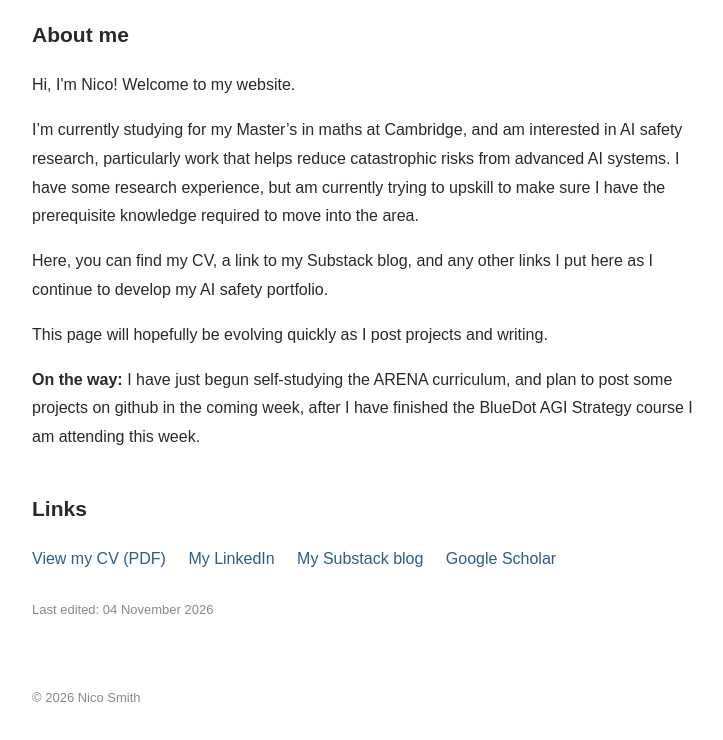
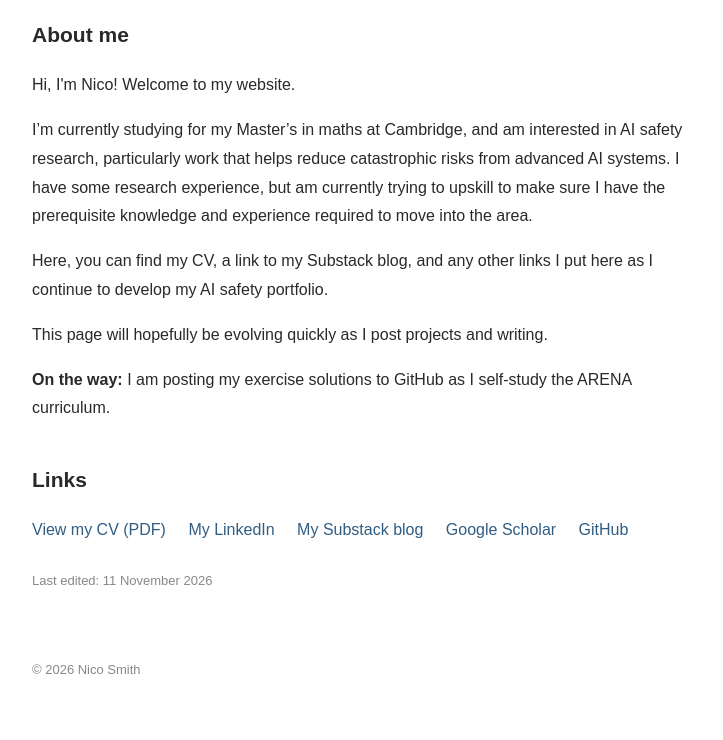
Before and after one commit to nicohsmith/nicohsmith.github.io, a plain HTML site: page index.html in a window 1280 px wide. Shown: the part 214-954 px from the top of the page, without its empty margins (268-991 px from the left). Drawn offline with Linux system fonts and the light colour scheme.

Commit message:
Revise personal introduction and update GitHub link
Updated the text to clarify prerequisite knowledge and changed the GitHub reference to reflect current activities.

```diff
--- a/index.html
+++ b/index.html
@@ -110,7 +110,7 @@
     Hi, I'm Nico! Welcome to my website.</p>
   <p> I’m currently studying for my Master’s in maths at Cambridge,
     and am interested in AI safety research, particularly work that helps reduce catastrophic risks from advanced AI systems. I have some research experience, but am currently trying to upskill to make sure I have
-    the prerequisite knowledge required to move into the area.</p>
+    the prerequisite knowledge and experience required to move into the area.</p>
 
   <p>
     Here, you can find my CV, a link to my Substack blog, and any other links I put here as I continue to develop my AI safety portfolio.
@@ -118,7 +118,7 @@
     <p>
     This page will hopefully be evolving quickly as I post projects and writing. </p>
       <p>
-      <strong>On the way:</strong> I have just begun self-studying the ARENA curriculum, and plan to post some projects on github in the coming week, after I have finished the BlueDot AGI Strategy course I am attending this week.
+      <strong>On the way:</strong> I am posting my exercise solutions to GitHub as I self-study the ARENA curriculum.
 
   </p>
 
@@ -128,7 +128,8 @@
     <a href="https://www.linkedin.com/in/nico-smith-4730562a1/">My LinkedIn</a>
     <a href="https://nicosmith1.substack.com/">My Substack blog</a>
     <a href="https://scholar.google.co.uk/citations?user=oLInxRQAAAAJ&hl=en&oi=sra">Google Scholar</a>
+    <a href="https://github.com/nicohsmith">GitHub</a>
   </p>
-<p class="last-edited">Last edited: 04 November 2026</p>
+<p class="last-edited">Last edited: 11 November 2026</p>
   <footer>
     © 2026 Nico Smith
```
